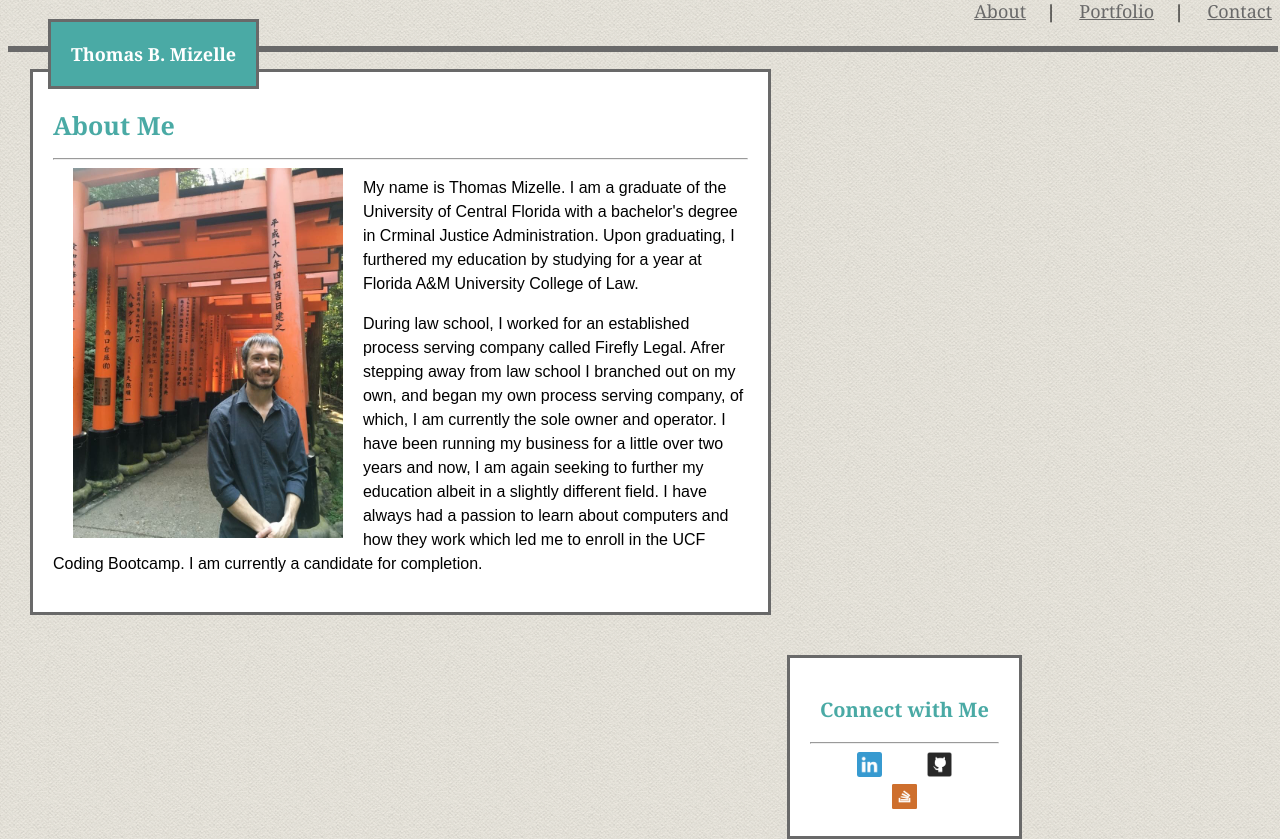
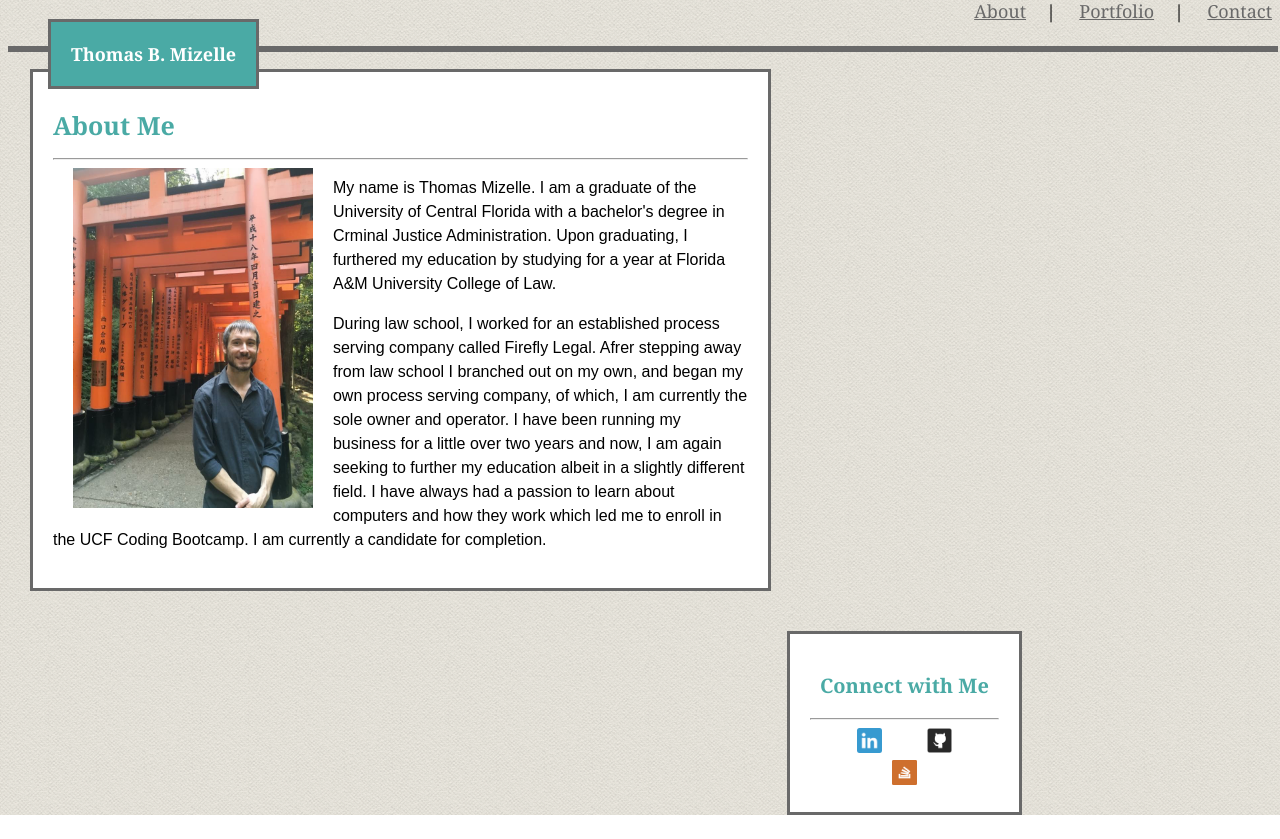
Before and after one commit to benmizelle/Basic-Portfoio, a PHP site: page / in a window 1280 px wide. Shown: the part 21-860 px from the top of the page. After the commit the page ends 836 px from the top, so only its background shows below. Run offline with PHP 8.4, Linux system fonts and the light colour scheme.

Commit message:
attempted to fix profile pic

```diff
--- a/assets/css/style.css
+++ b/assets/css/style.css
@@ -95,8 +95,8 @@ h3{
 	float: left;
 	margin-left: 20px;
 	margin-right: 20px;
-	height: 370px;
-	width: 270px;
+	height: 340px;
+	width: 240px;
 }
 
 #linkedin-image,
```
